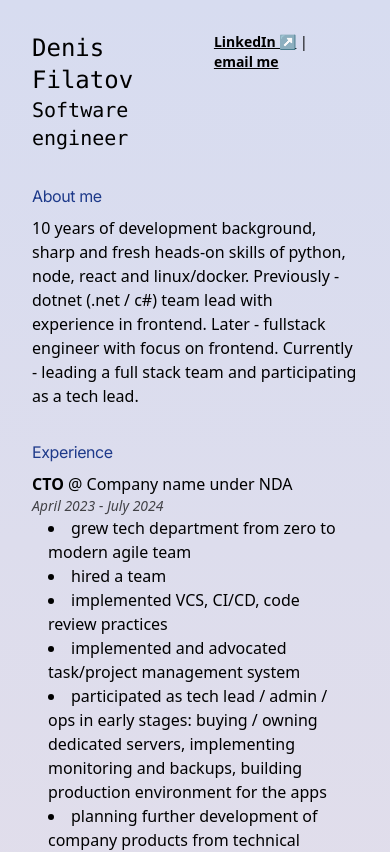
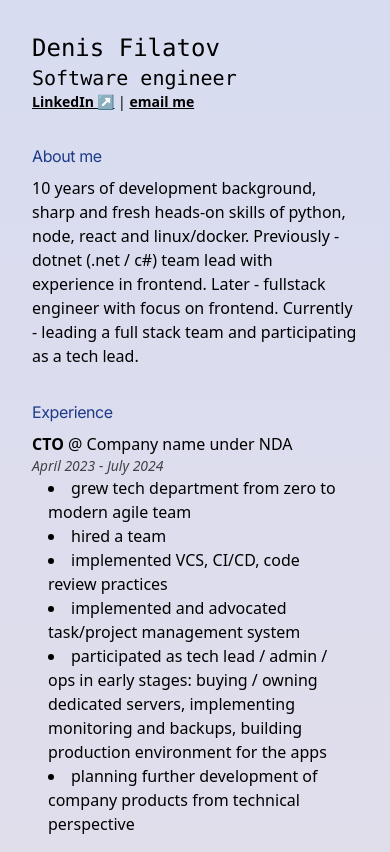
Before and after one commit to ichi404gh/personal_page, a Next.js app: page / in a window 390 px wide. Shown: the top 852 px of the page. Built offline with nearby package versions, Linux system fonts and the light colour scheme.

Commit message:
fix content

```diff
--- a/src/app/page.tsx
+++ b/src/app/page.tsx
@@ -52,7 +52,7 @@ export default function Home() {
   return (
     <>
       <main className="p-8 container mx-auto xl:max-w-5xl">
-        <header className="flex justify-between">
+        <header className="flex justify-between flex-col sm:flex-row">
           <div>
             <h2 className="text-2xl font-mono">Denis Filatov</h2>
             <h2 className="text-xl font-mono">Software engineer</h2>
@@ -63,7 +63,7 @@ export default function Home() {
               className="underline font-bold"
               href="https://www.linkedin.com/in/denis-filatov-1a192080/"
               target="_blank"
-            >LinkedIn ↗</Link>
+            >LinkedIn&nbsp;↗</Link>
             {' | '}
             <Link
               className="underline font-bold"
```
